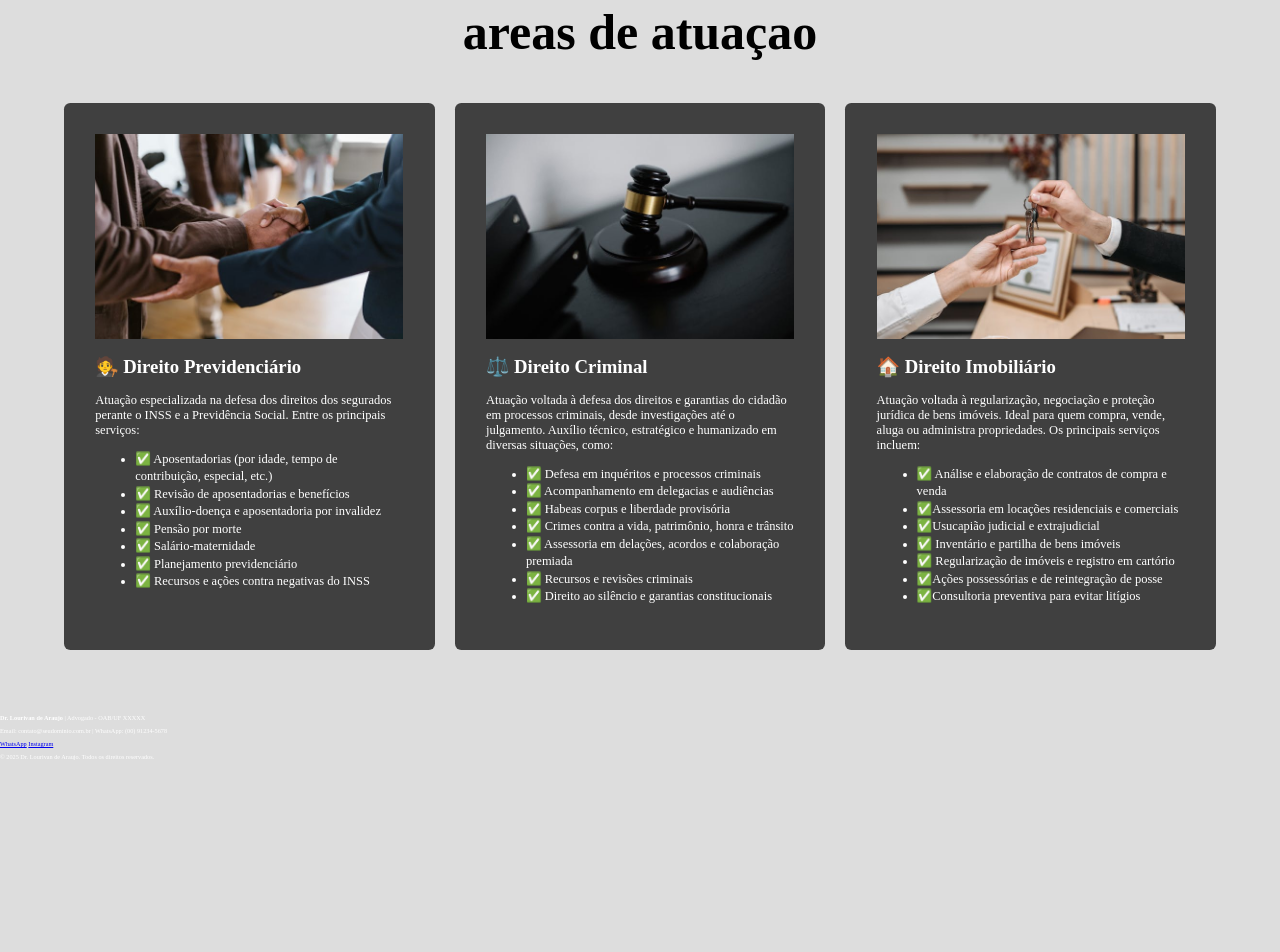
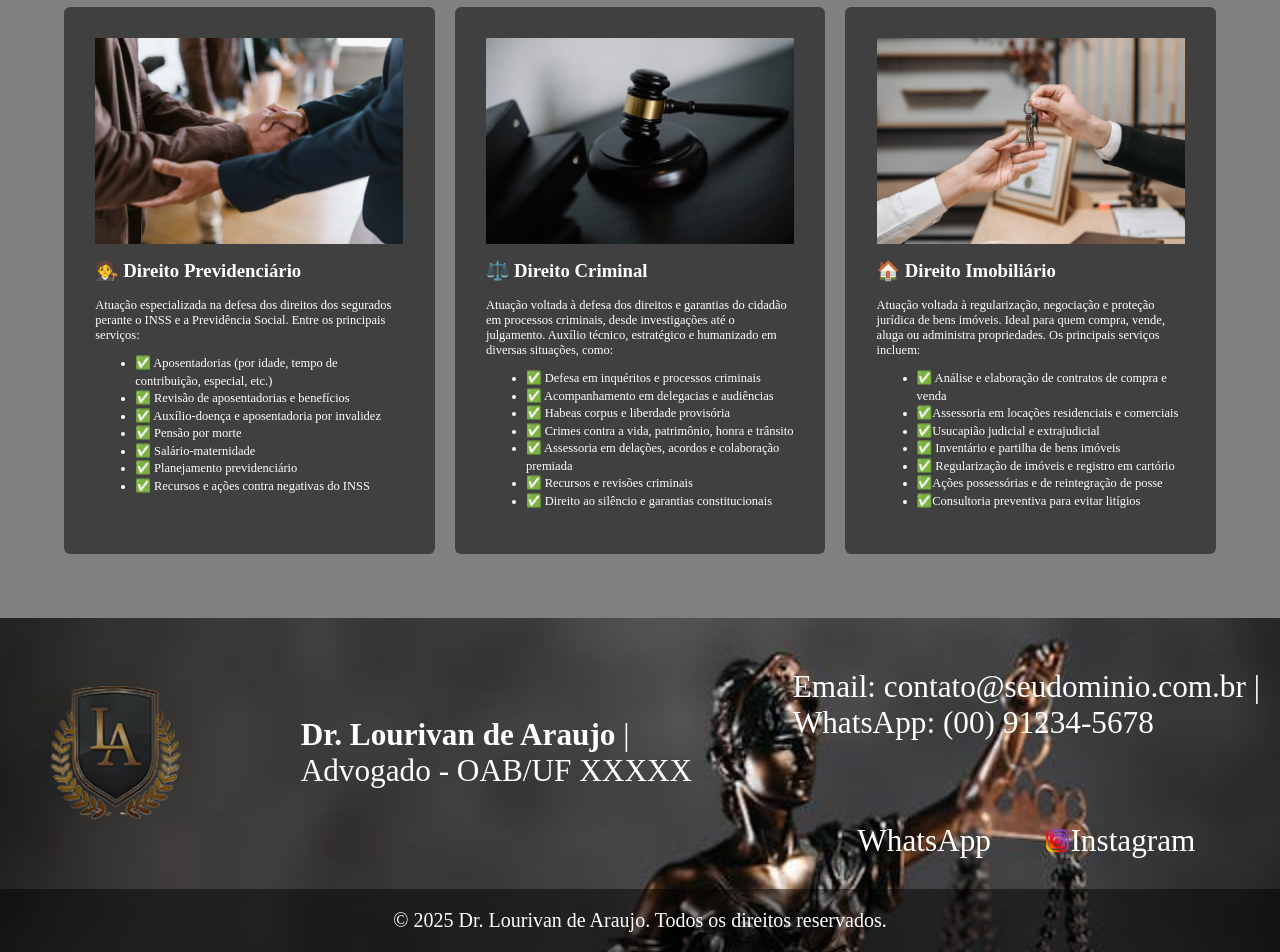
Before and after one commit to joaopedro206/landing-page, a plain HTML site: page index.html in a window 1280 px wide. Shown: the part 1745-2697 px from the top of the page. Before the commit the page ends 2512 px from the top, so only its background shows below. Drawn offline with Linux system fonts and the light colour scheme.

Commit message:
começo_do_footer

```diff
--- a/estilo_land.css
+++ b/estilo_land.css
@@ -29,16 +29,18 @@ body, html{
 .hero{
     display: flex;
     justify-content: right;
+
 }
 .background_degrade{
     display: flex;
     justify-content: right;
     width:100%;
-    background-image: linear-gradient(to right,#000000,#404040 25%,#808080 50%,#BFBFBF 75%,#FFFFFF)
+    background-image: linear-gradient(to right,#000000cc,#404040 30%,#808080 60%,#BFBFBF 95%,#FFFFFF);
+    box-shadow: 0px 1px 4px 0px #00000081;
 }
 #sobre_mim{
-    margin: 10em;
-    background-color: white;
+
+   background-color: white;
 }
 #conteiner_sobre_mim{
     display: flex;
@@ -56,15 +58,18 @@ body, html{
     margin-top: 0%;
 }
 .main_contenct{
-    margin: 5%;
+    padding: 5vw;
     display: flex;
     flex-direction: column;
     justify-content:center;
+    background-color: #808080;
 }
 #titulo_atuaçao{
     text-align: center;
     font-size: 5rem;
     color: #000000;
+    margin: 0%;
+    padding-bottom: 1em;
 }
 #areas_de_atuaçao{
     font-size: 10em;
@@ -97,3 +102,57 @@ body, html{
 .lista_info{
     line-height: 1.4em;
 }
+.final{
+    display: flex;
+    flex-direction: column;
+    background-image: url(imagem/pexels-pavel-danilyuk-8112201\ \(1\).jpg);
+    background-repeat: no-repeat;
+    background-size: cover;
+    background-position-y: 15%;
+
+}
+.conteiner_footer{
+    display: flex;
+    justify-content:space-between;
+    align-items: center;
+}
+.conteiner_footer p{
+    font-size: 5em;
+    padding: 2rem;
+}
+.conteiner_footer img{
+    max-width: 220px;
+    max-height: 150px;
+}
+.contato_rede{
+    display: flex;
+    flex-direction: column;
+}
+.redes {
+    display: flex;
+    justify-content: space-evenly;
+    font-size: 5em;
+    margin: 3rem;
+
+}
+.redes a{
+    text-decoration: none;
+    color: white;
+
+}
+.instagram{
+    display: flex;
+    justify-content: center;
+    align-items: center;
+}
+.rodaper{
+    background-color: #0000007a;
+    color: #FFFFFF;
+    text-align: center;
+    font-size: 2rem;
+    margin: 0%;
+    padding: 1em;
+}
+.rodaper p{
+    margin: 0%;
+}
--- a/index.html
+++ b/index.html
@@ -10,8 +10,8 @@
     <nav class="inicio_cabeçalho">
         <img src="imagem/logo_lourivan.png" height="80px" alt="logo_lourivan">
         <ul class="nav_botoes">
+            <li><a href="#conteiner_sobre_mim">sobre</a></li>
             <li><a href="#titulo_atuaçao">areas de atuaçao</a></li>
-            <li>sobre</li>
             <li>contato</li>
         </ul>
     </nav>
@@ -97,21 +97,25 @@
        </div>
     </section>
 
-    <footer>
-        <footer>
-            <p><strong>Dr. Lourivan de Araujo</strong> | Advogado - OAB/UF XXXXX</p>
-            <p>Email: contato@seudominio.com.br | WhatsApp: (00) 91234-5678</p>
-            <div class="redes">
-              <a href="https://wa.me/55SEUNUMERO" target="_blank">WhatsApp</a>
-              <a href="https://instagram.com/SEUPERFIL" target="_blank">Instagram</a>
+        <footer class="final">
+            <div class="conteiner_footer">
+              <img src="imagem/logo_lourivan.png" alt="">
+              <p><strong>Dr. Lourivan de Araujo</strong> |<br> Advogado - OAB/UF XXXXX</p>
+              <div class="contato_rede">
+                <p>Email: contato@seudominio.com.br |<br> WhatsApp: (00) 91234-5678</p>
+                <div class="redes">
+                  <a href="https://wa.me/55SEUNUMERO" target="_blank">WhatsApp</a>
+
+
+                  <a href="https://instagram.com/SEUPERFIL" target="_blank" class="instagram"> <img src="imagem/logo_intagram.png" alt="">Instagram</a>
+                </div>
+              </div>
             </div>
             <div class="rodaper">
                 <p>&copy; 2025 Dr. Lourivan de Araujo. Todos os direitos reservados.</p>
             </div>
-          </footer>
+        </footer>
 
-
-    </footer>
 
 
 </body>
```
Also changed, not shown: imagem/Design sem nome (12).png (added), imagem/logo_intagram.png (added), imagem/pexels-pavel-danilyuk-8112201 (1).jpg (added).
